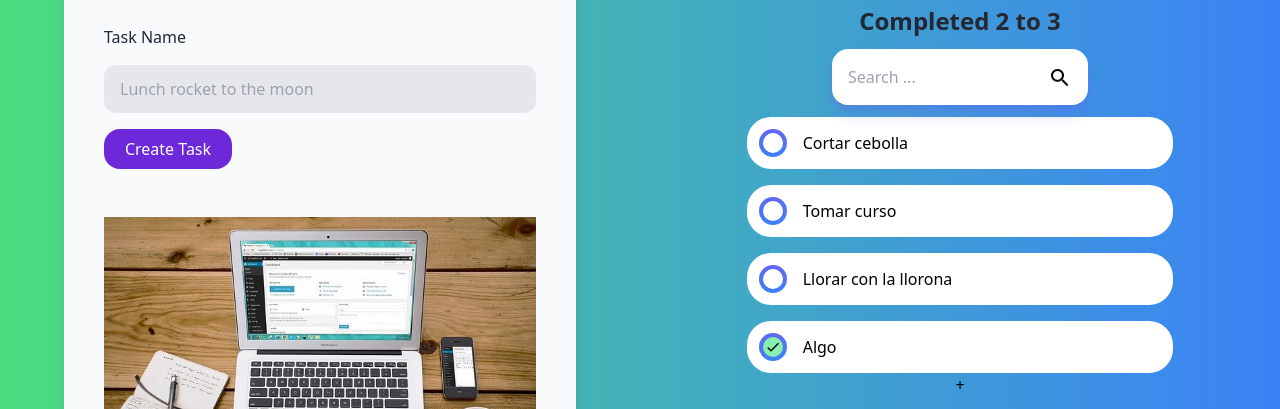
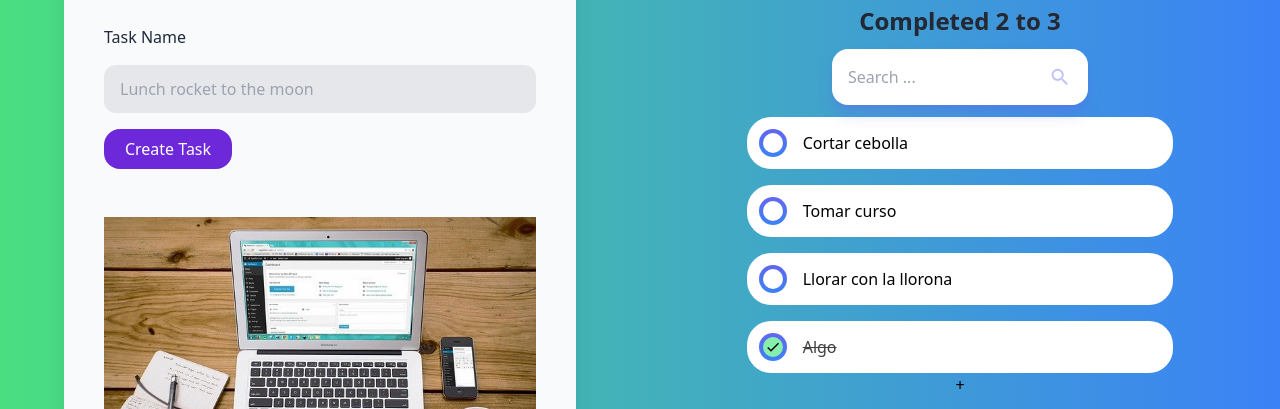
Before and after one commit to jaac97/todo-react, a React (Create React App) app: page / in a window 1280 px wide. Shown: the part 194-603 px from the top of the page. Built offline with nearby package versions, Linux system fonts and the light colour scheme.

Commit message:
Add icons

```diff
--- a/src/TodoItem.js
+++ b/src/TodoItem.js
@@ -1,4 +1,4 @@
-import { MdSearch, MdCheck } from "react-icons/md";
+import { MdCheck } from "react-icons/md";
 
 const TodoItem = ({text, completed}) => {
     return (
@@ -8,9 +8,9 @@ const TodoItem = ({text, completed}) => {
                 {completed  === false ?
                 <span className="block rounded-full h-5 w-5 bg-white mx-auto"> </span> :
                 <span className="h-5 w-5 bg-green-300 rounded-full mx-auto flex justify-center items-center">{<MdCheck />}</span> }
+            </button>
 
-            </button>
-            <p className="ml-4 ">{text}</p>
+                <p  className={`ml-4 ${completed && "line-through text-neutral-700"}`}>{text}</p>
 
         </li>
     </> );
--- a/src/TodoSearch.js
+++ b/src/TodoSearch.js
@@ -1,12 +1,16 @@
+import { MdSearch } from "react-icons/md";
+import { IconContext } from "react-icons";
 
 const TodoSearch = () => {
 
     return (
-    <>  <span className='todo__searchContainer'>
-            <input className="px-4 py-4 rounded-2xl w-6/12 my-3 shadow-lg shadow-indigo-500/40" placeholder="Search ..." />
+    <IconContext.Provider value={{ size: "2rem", className:"todo__search" }}>
+        <span className='todo__searchContainer'>
+                <input className="todo__searchInput px-4 py-4 rounded-2xl w-6/12 my-3 shadow-lg shadow-indigo-500/40" placeholder="Search ..." />
+                <MdSearch />
         </span>
-
-    </> );
+    </IconContext.Provider>
+    );
 }
 
 export default TodoSearch;
--- a/src/index.css
+++ b/src/index.css
@@ -11,12 +11,14 @@
 .todo__searchContainer{
     position: relative;
 }
-.todo__searchContainer::after{
+
+.todo__searchInput:focus + .todo__search{
+     color: rgb(71 85 105);
+}
+.todo__search{
+    color: rgb(99 102 241 / 0.4);
     content: '';
     display: block;
-    background-image: url('./search.png');
-    background-repeat: no-repeat;
-    background-size: 100%;
     height: 1.4rem;
     width: 1.5rem;
     position: absolute;
```
